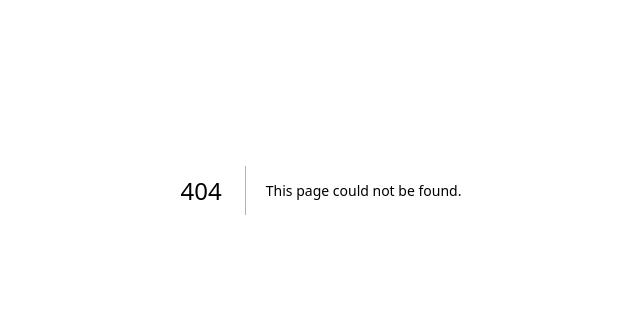
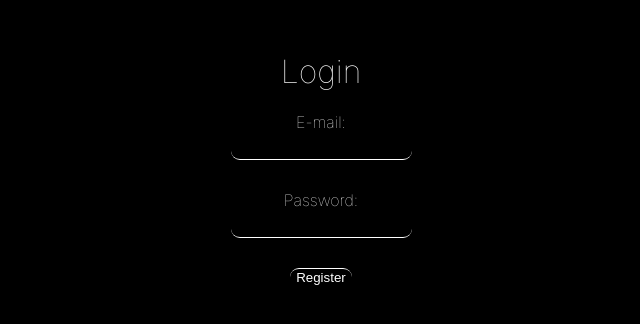
Before and after one commit to JordyNicholas/fep-password, a Next.js app: page /pages/passwordManager/register in a window 1280 px wide. Before the commit this address had no page. Shown: the part 210-534 px from the top of the page, without its empty margins (319-959 px from the left). Built offline with nearby package versions, Linux system fonts and the light colour scheme.

Commit message:
🟢 .gitignore -> Added .vercel 🛠️ package-lock.json -> Updated bcrypt to version 5.1.1, added @mapbox/node-pre-gyp, abbrev, agent-base, and other dependencies 🔴 [passwordGenerator] -> Deleted index.tsx and styles.css 🔴 [passwordManager] -> Deleted index.tsx and styles.css

```diff
--- a/package.json
+++ b/package.json
@@ -9,6 +9,7 @@
     "lint": "next lint"
   },
   "dependencies": {
+    "bcrypt": "^5.1.1",
     "next": "14.0.4",
     "next-auth": "^4.24.5",
     "react": "^18",
--- a/src/app/page.tsx
+++ b/src/app/page.tsx
@@ -1,7 +1,7 @@
 import React from "react";
-import PasswordGenerator from "./pages/[passwordGenerator]";
+import PasswordGenerator from "./pages/passwordGenerator/page";
 import DefaultHeader from "./components/header";
-import PasswordManager from "./pages/[passwordManager]";
+import PasswordManager from "./pages/passwordManager/page";
 import './styles.css';
 
 export default async function RootPage() {
--- /dev/null
+++ b/src/app/pages/passwordManager/register/page.tsx
@@ -0,0 +1,17 @@
+import React from "react";
+import { Request, Response } from "express";
+import './styles.css'
+
+export default async function RegisterPage() {
+    return(
+        <div className="pm-Register">
+            <form>
+                <h1>Login</h1>
+                <label>E-mail:</label><input type="email"/><br/>
+                <label>Password:</label><input type="password"/><br/>
+                <button type="submit">Register</button>
+            </form>
+        </div>
+    )
+
+}
--- /dev/null
+++ b/src/app/pages/passwordManager/register/styles.css
@@ -0,0 +1,35 @@
+*{
+    background-color: black;
+    color: white;
+    font-weight: lighter;
+}
+
+.pm-Register > form{
+    min-height: 90vh;
+    align-items: center;
+    justify-content: center;
+    display: flex;
+    flex-direction: column;
+}
+
+.pm-Register > form > input{
+    margin: 10px auto;
+    border-radius: 50px;
+    border: none;
+    border-bottom: 1px solid white;
+}
+
+.pm-Register > form > button {
+    border-radius: 50px;
+    border: none;
+    border-top: 1px solid white;
+    transition: .3s;
+}
+
+.pm-Register > form > button:hover{
+    transform: scale(1.2, 1.2);
+    transition: .3s;
+    cursor:pointer;
+    background-color: white;
+    color:black;
+}
```
Also changed, not shown: src/app/pages/api/routes.ts (deleted), src/app/pages/passwordGenerator/page.tsx (renamed from src/app/pages/[passwordGenerator]/index.tsx), src/app/pages/passwordGenerator/styles.css (renamed from src/app/pages/[passwordGenerator]/styles.css), src/app/pages/passwordManager/page.tsx (renamed from src/app/pages/[passwordManager]/index.tsx), src/app/pages/passwordManager/styles.css (renamed from src/app/pages/[passwordManager]/styles.css), 2 other files (tests, documents, lock files or other folders).
